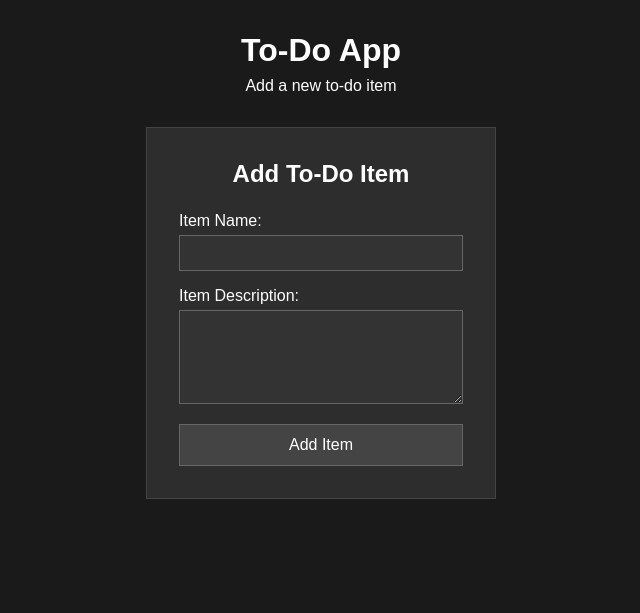
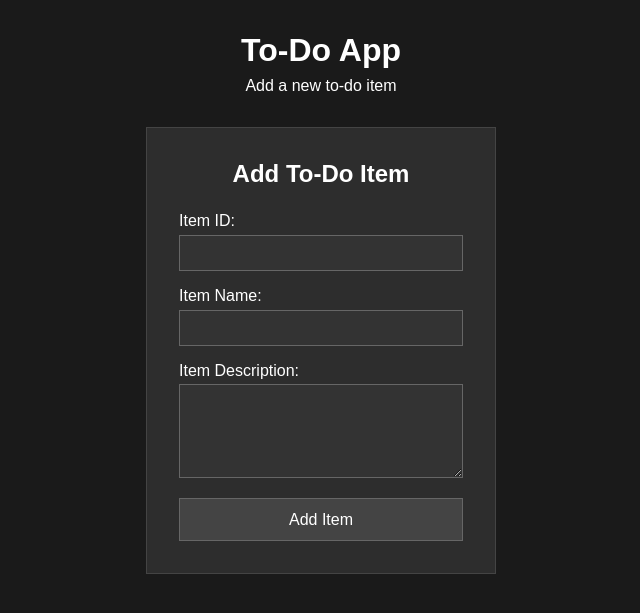
Before and after one commit to atulkumbhar85/flask-project, a Flask app: page / in a window 1280 px wide. Shown: the top 613 px of the page, without its empty margins (319-959 px from the left). Run offline with Flask 3, Linux system fonts and the light colour scheme.

Commit message:
Add item ID field

```diff
--- a/frontend/templates/index.html
+++ b/frontend/templates/index.html
@@ -109,6 +109,11 @@
         <form class="login-form" action="/submittodoitem" method="post">
             <h2 class="form-title">Add To-Do Item</h2>
 
+
+            <div class="form-group">
+                <label for="item_id">Item ID:</label>
+                <input type="text" id="item_id" name="item_id" required>
+            </div>
             <div class="form-group">
                 <label for="item_name">Item Name:</label>
                 <input type="text" id="item_name" name="item_name" required>
```
